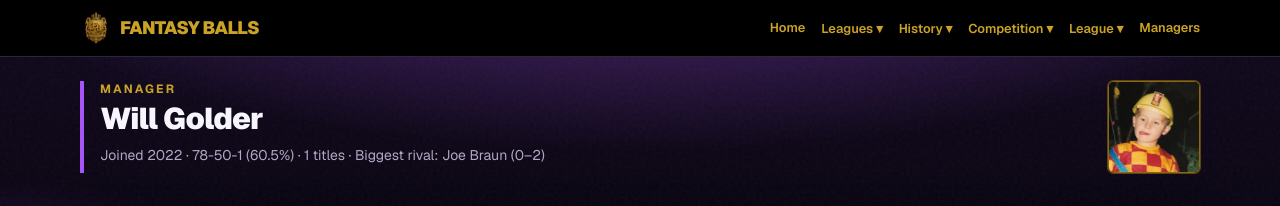
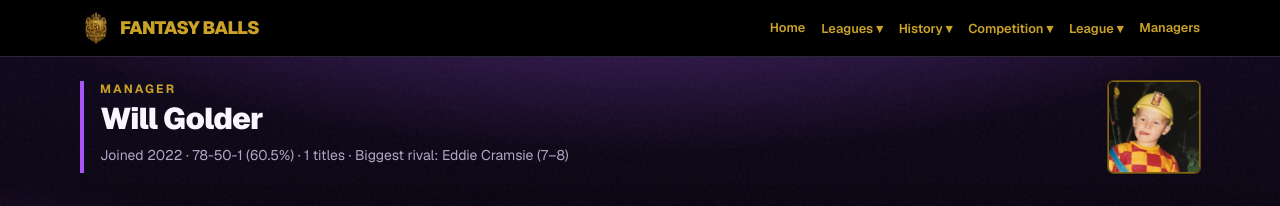
Before and after one commit to WillGolder/Fantasy-Balls-Public, a Next.js app in the folder web/: page /managers/will-golder in a window 1280 px wide. Shown: the top 206 px of the page. Built offline with nearby package versions, Linux system fonts and the light colour scheme.

Commit message:
Rival min 10 games

```diff
--- a/web/src/app/managers/[slug]/page.tsx
+++ b/web/src/app/managers/[slug]/page.tsx
@@ -56,11 +56,13 @@ export default async function ManagerProfilePage({
           Joined {joined ?? "—"} · {m.wins}-{m.losses}
           {m.ties ? `-${m.ties}` : ""} ({winPct.toFixed(1)}%) · {m.championships}{" "}
           titles
-          {rival && (
+          {rival ? (
             <>
               {" · "}Biggest rival: {rival.opponent} ({rival.wins}–{rival.losses}
               {rival.ties ? `–${rival.ties}` : ""})
             </>
+          ) : (
+            <> · No rival yet (min 10 games)</>
           )}
         </p>
         </div>
--- a/web/src/app/managers/page.tsx
+++ b/web/src/app/managers/page.tsx
@@ -67,7 +67,9 @@ export default function ManagersPage() {
                       ({rival.wins}–{rival.losses}
                       {rival.ties ? `–${rival.ties}` : ""})
                     </>
-                  ) : null}
+                  ) : (
+                    <> · No rival yet (min 10 games)</>
+                  )}
                 </p>
                 </div>
                 {(() => {
--- a/web/src/lib/data.ts
+++ b/web/src/lib/data.ts
@@ -909,7 +909,7 @@ export function getBiggestRival(displayName: string): {
       myWins = r.winsB; theirWins = r.winsA; ties = r.ties; opp = r.ownerA;
     } else continue;
     const games = myWins + theirWins + ties;
-    if (games < 1) continue;
+    if (games < 10) continue;
     const pct = games > 0 ? myWins / games : 0;
     if (
       !worst ||
```
